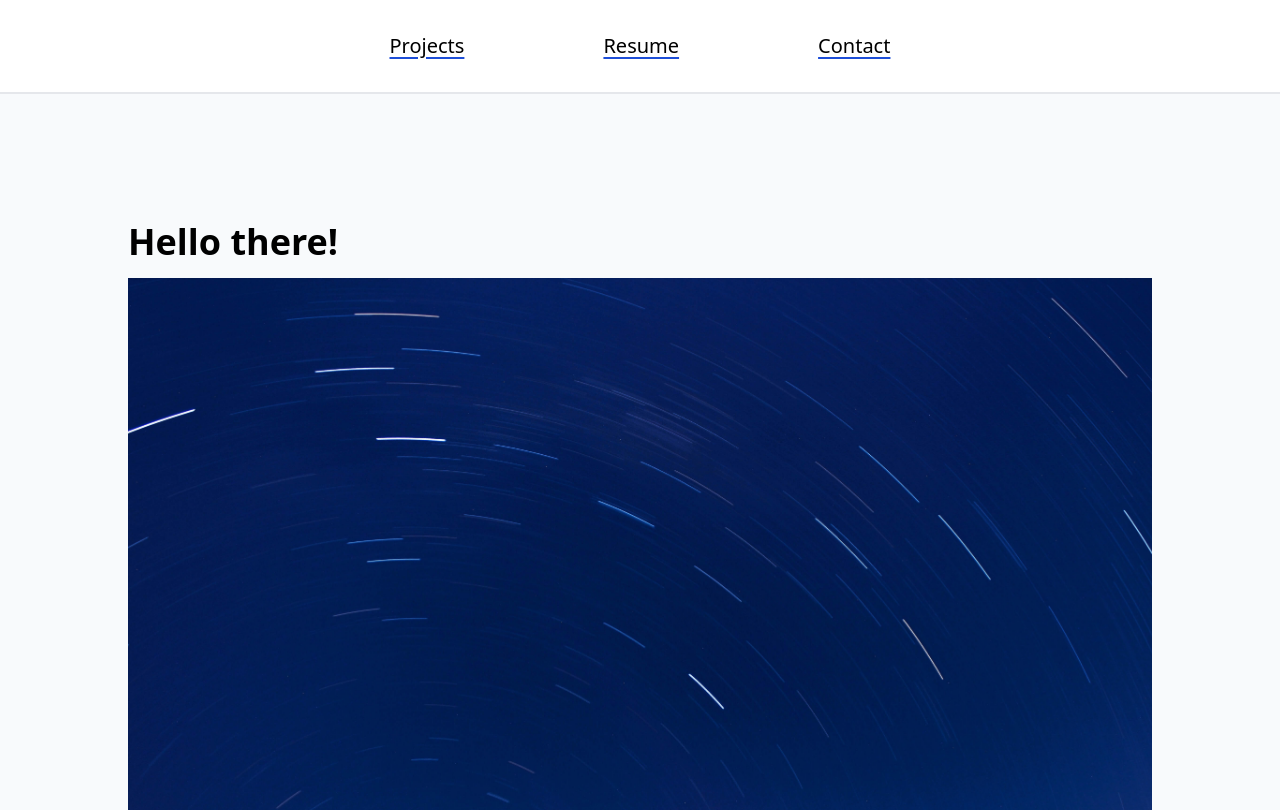
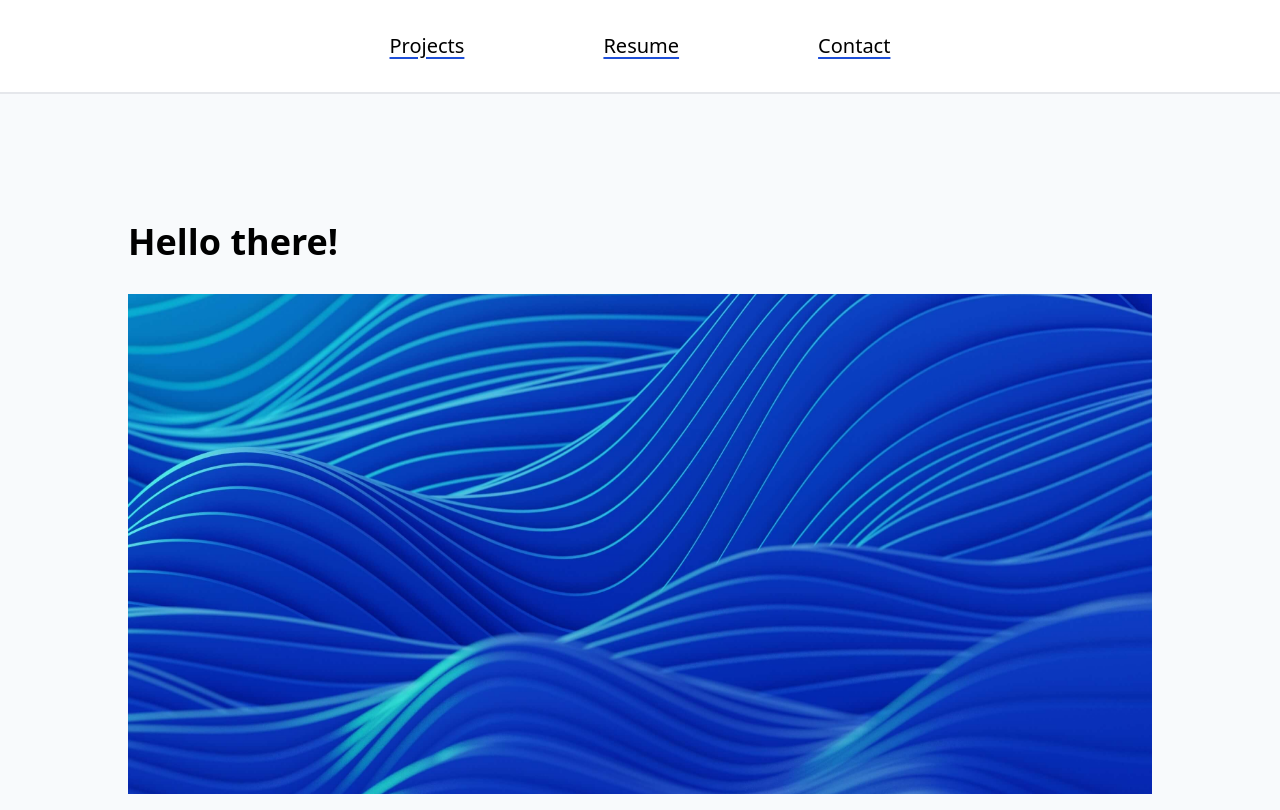
Before and after one commit to dj4815/hello, a React (Vite) app: page / in a window 1280 px wide. Shown: the top 810 px of the page. Built offline with nearby package versions, Linux system fonts and the light colour scheme.

Commit message:
trying stuff

```diff
--- a/src/components/Heading2.jsx
+++ b/src/components/Heading2.jsx
@@ -1,3 +1,3 @@
 export default function Heading2({ text }) {
-  return <h2 className="text-4xl font-bold mb-4">{text}</h2>;
+  return <h2 className="text-4xl font-bold mb-8">{text}</h2>;
 }
--- a/src/components/Image.jsx
+++ b/src/components/Image.jsx
@@ -1,3 +1,10 @@
 export default function Image({ image }) {
-  return <img src={image} className="mb-4" />;
+  return (
+    <div className="relative w-full h-[500px] overflow-hidden mb-8">
+      <img
+        src={image}
+        className="w-full h-full object-cover object-center lg:w-[200%] lg:object-left"
+      />
+    </div>
+  );
 }
--- a/src/components/Main.jsx
+++ b/src/components/Main.jsx
@@ -7,7 +7,7 @@ export default function Main() {
   return (
     <>
       <Section
-        image="./assets/star-trails.jpg"
+        image="./assets/blue-waves.jpg"
         heading="Hello there!"
         paragraph="Welcome to my website. As you can see, this is a work in progress. There is not much content yet, as I am still working on the base structure and components of the website. The finished product should have a homepage (you're viewing it right now) and a projects section, where I am going to show off what I have. I also want to implement a language switcher German <> English, as well as a dark mode. So for now, everything is going to be super bright and in English only, sorry about that! Also, the page is going to be extra messy on desktop, as I am doing mobile first."
         buttonText="Primary Button"
```
